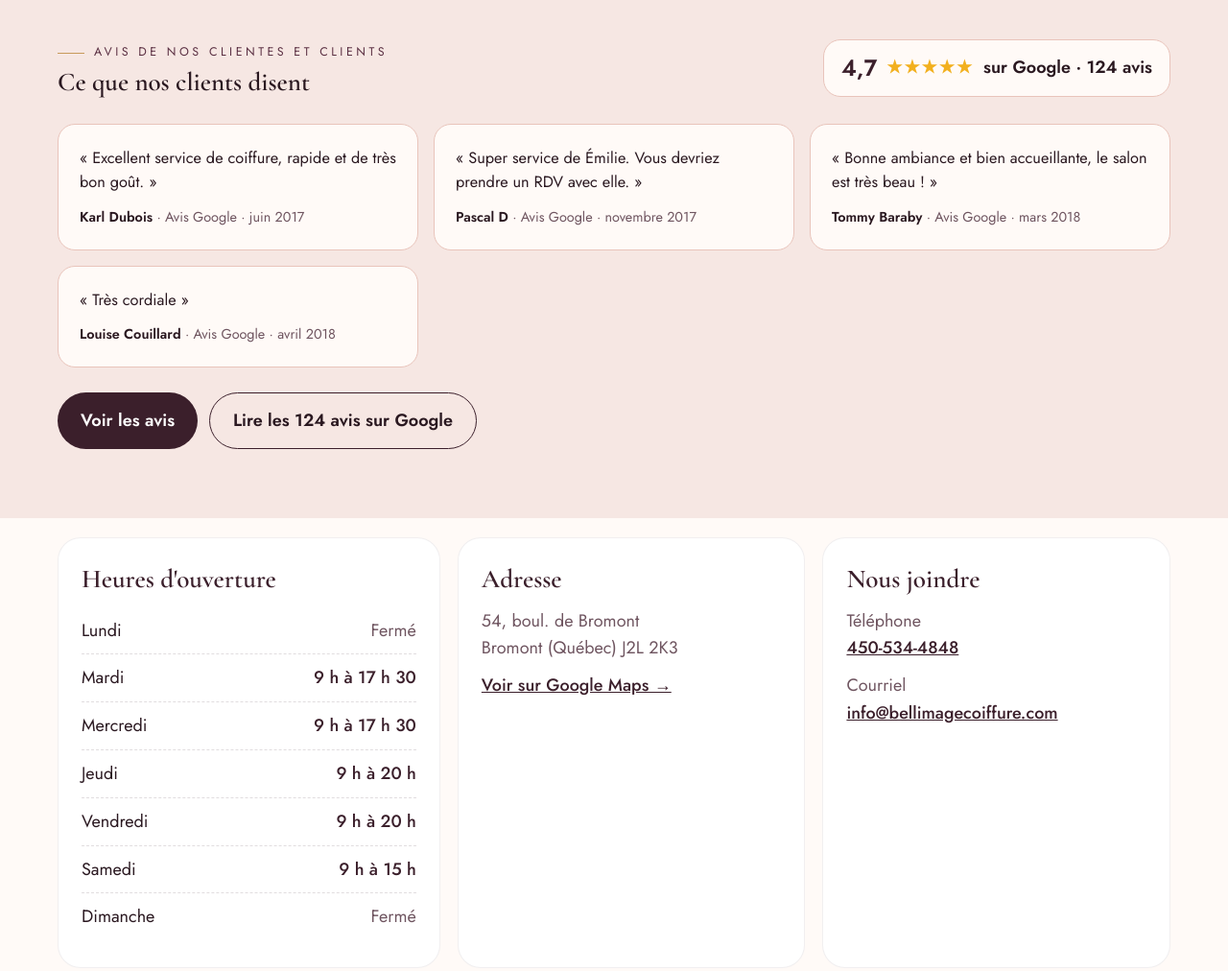
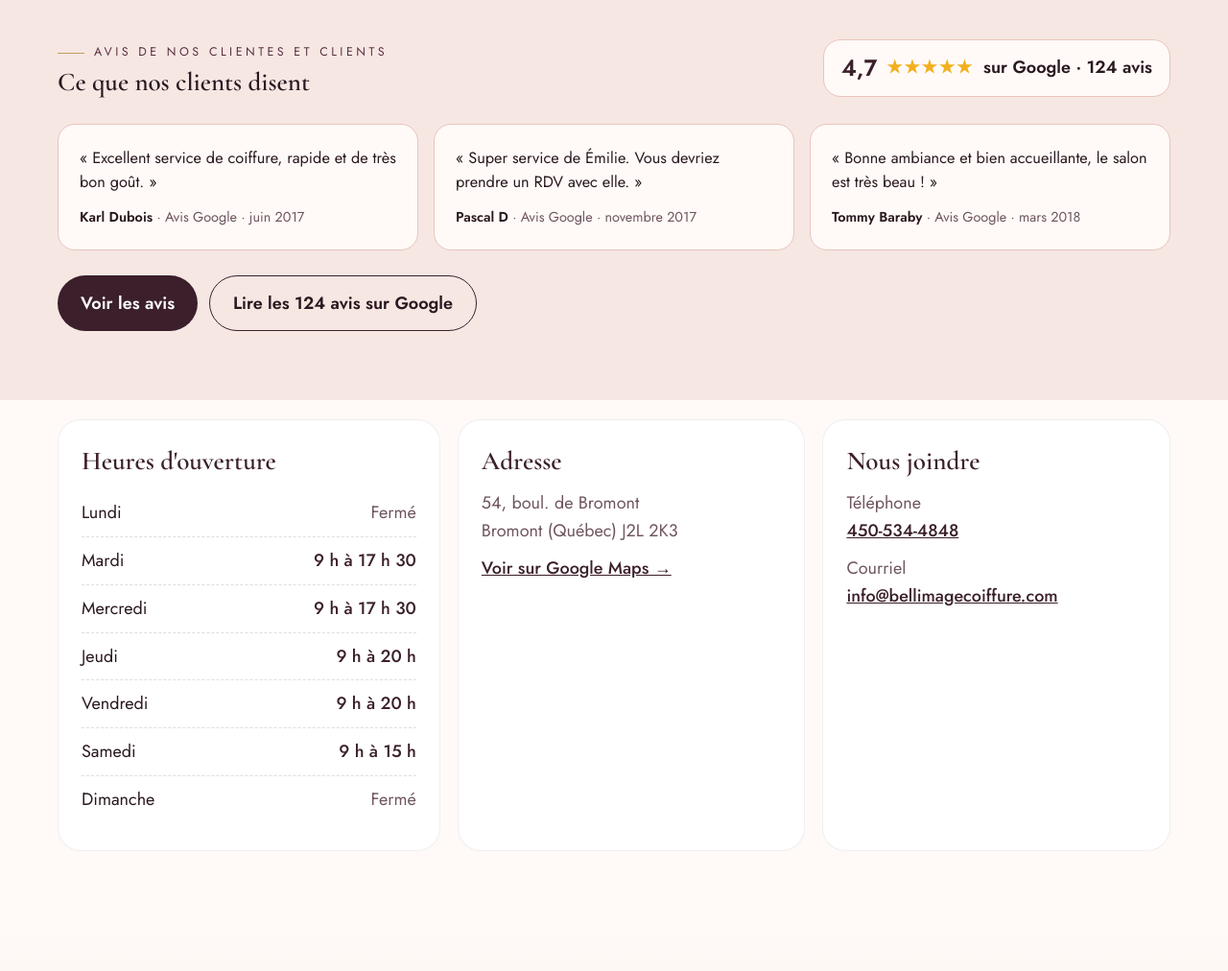
Before and after one commit to brixelpro/demos, a plain HTML site: page bellimage-coiffure-bromont/index.html in a window 1280 px wide. Shown: the part 2520-3532 px from the top of the page at 96% size. Drawn offline with nearby package versions, Linux system fonts and the light colour scheme.

```diff
--- a/bellimage-coiffure-bromont/index.html
+++ b/bellimage-coiffure-bromont/index.html
@@ -270,7 +270,7 @@ body.av-open .av-hide{display:none!important}
  <div class="wrap">
   <div class="av-head"><div><span class="eyebrow">Avis de nos clientes et clients</span><h2>Ce que nos clients disent</h2></div>
   <div class="av-note"><b>4,7</b><span class="st">★★★★★</span><span>sur Google · 124 avis</span></div></div>
-  <div class="av-grid"><article class="av-card"><q>Excellent service de coiffure, rapide et de très bon goût.</q><div class="who"><strong>Karl Dubois</strong> · Avis Google · juin 2017</div></article><article class="av-card"><q>Super service de Émilie. Vous devriez prendre un RDV avec elle.</q><div class="who"><strong>Pascal D</strong> · Avis Google · novembre 2017</div></article><article class="av-card"><q>Bonne ambiance et bien accueillante, le salon est très beau !</q><div class="who"><strong>Tommy Baraby</strong> · Avis Google · mars 2018</div></article><article class="av-card"><q>Très cordiale</q><div class="who"><strong>Louise Couillard</strong> · Avis Google · avril 2018</div></article></div>
+  <div class="av-grid"><article class="av-card"><q>Excellent service de coiffure, rapide et de très bon goût.</q><div class="who"><strong>Karl Dubois</strong> · Avis Google · juin 2017</div></article><article class="av-card"><q>Super service de Émilie. Vous devriez prendre un RDV avec elle.</q><div class="who"><strong>Pascal D</strong> · Avis Google · novembre 2017</div></article><article class="av-card"><q>Bonne ambiance et bien accueillante, le salon est très beau !</q><div class="who"><strong>Tommy Baraby</strong> · Avis Google · mars 2018</div></article></div>
   <div class="av-btns"><button type="button" class="av-btn" data-avis-open>Voir les avis</button><a class="av-btn ghost" href="https://www.google.com/maps/search/?api=1&amp;query=Bellimage+Coiffure+54+boul.+de+Bromont+Bromont" target="_blank" rel="noopener">Lire les 124 avis sur Google</a></div>
  </div>
 </section>
@@ -345,7 +345,7 @@ body.av-open .av-hide{display:none!important}
   <h1>Tous les avis</h1>
   <div class="av-note"><b>4,7</b><span class="st">★★★★★</span><span>sur Google · 124 avis</span></div>
   <p class="av-src" style="margin-top:14px">Note Google de 4,7 sur 5, selon 124 avis. Extraits d&#x27;avis Google publiés par des clients du salon, reproduits mot pour mot.</p>
-  <div class="av-grid"><article class="av-card"><q>Excellent service de coiffure, rapide et de très bon goût.</q><div class="who"><strong>Karl Dubois</strong> · Avis Google · juin 2017</div></article><article class="av-card"><q>Super service de Émilie. Vous devriez prendre un RDV avec elle.</q><div class="who"><strong>Pascal D</strong> · Avis Google · novembre 2017</div></article><article class="av-card"><q>Bonne ambiance et bien accueillante, le salon est très beau !</q><div class="who"><strong>Tommy Baraby</strong> · Avis Google · mars 2018</div></article><article class="av-card"><q>Très cordiale</q><div class="who"><strong>Louise Couillard</strong> · Avis Google · avril 2018</div></article></div>
+  <div class="av-grid"><article class="av-card"><q>Excellent service de coiffure, rapide et de très bon goût.</q><div class="who"><strong>Karl Dubois</strong> · Avis Google · juin 2017</div></article><article class="av-card"><q>Super service de Émilie. Vous devriez prendre un RDV avec elle.</q><div class="who"><strong>Pascal D</strong> · Avis Google · novembre 2017</div></article><article class="av-card"><q>Bonne ambiance et bien accueillante, le salon est très beau !</q><div class="who"><strong>Tommy Baraby</strong> · Avis Google · mars 2018</div></article></div>
   <div class="av-btns"><button type="button" class="av-btn" data-avis-close>← Retour au site</button></div>
  </div>
 </div>
```
